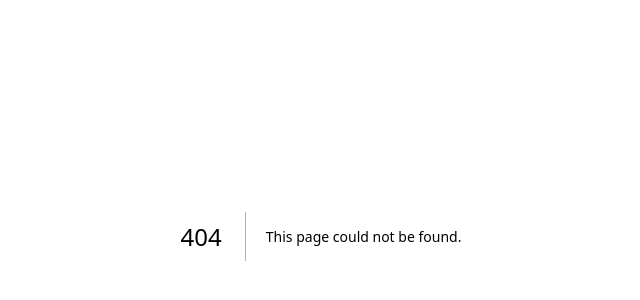
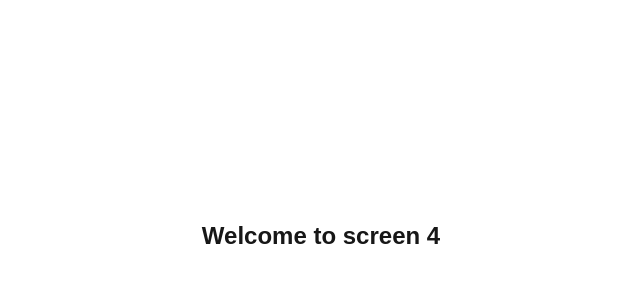
Before and after one commit to nikhil-reds/News_Broadcast_Experience_Screen, a Next.js app: page /screen4 in a window 1280 px wide. Before the commit this address had no page. Shown: the part 164-464 px from the top of the page, without its empty margins (319-959 px from the left). Built offline with nearby package versions, Linux system fonts and the light colour scheme.

Commit message:
feat: add initial UI for screen 4 page

```diff
--- /dev/null
+++ b/app/(screens)/screen4/page.tsx
@@ -0,0 +1,7 @@
+export default function Screen4Page() {
+  return (
+    <div className="flex min-h-screen items-center justify-center">
+      <h1 className="text-2xl font-bold">Welcome to screen 4</h1>
+    </div>
+  );
+}
```
